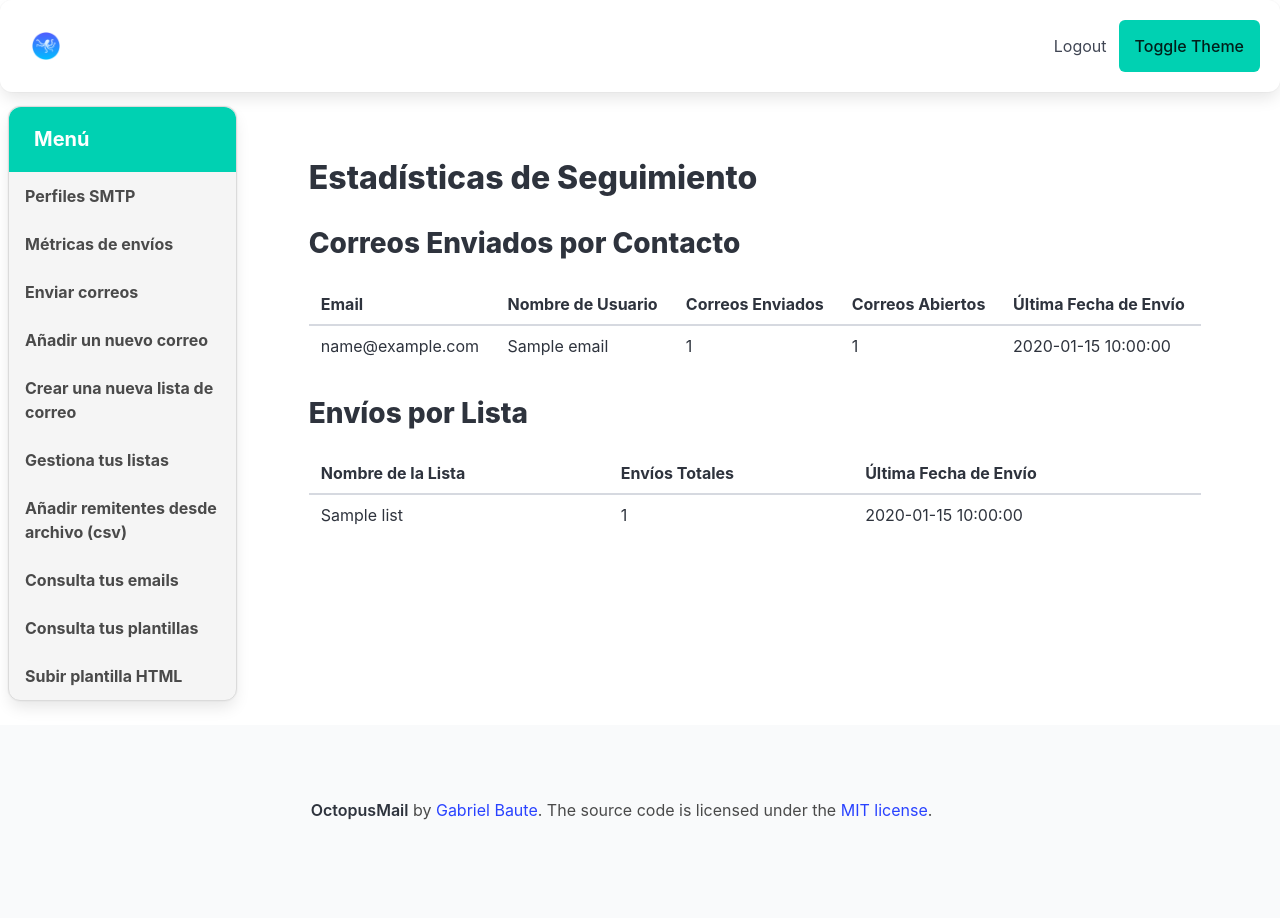
After one commit to gabrielbaute/octopusmail, a Flask app: page /tracking_statistics in a window 1280 px wide. The commit adds this page. Run offline with Flask 3, Linux system fonts and the light colour scheme; a user stored in the database is signed in; tables that the repository leaves empty hold one stand-in row (values such as "Sample post").

Commit message:
Pixel de seguimiento

```diff
--- a/app/routes/__init__.py
+++ b/app/routes/__init__.py
@@ -4,6 +4,7 @@ from .email_routes import email_bp
 from .lists_routes import lists_bp
 from .smtp_routes import smtp_bp
 from .template_routes import templates_bp
+from .tracking_routes import tracking_bp
 
 def register_blueprints(app):
     app.register_blueprint(auth_bp)
@@ -11,3 +12,4 @@ def register_blueprints(app):
     app.register_blueprint(lists_bp)
     app.register_blueprint(smtp_bp)
     app.register_blueprint(templates_bp)
+    app.register_blueprint(tracking_bp)
--- /dev/null
+++ b/app/routes/tracking_routes.py
@@ -0,0 +1,22 @@
+from flask import Blueprint, render_template
+from flask_login import login_required
+from ..db import session
+from ..models import Email, List
+
+tracking_bp=Blueprint("tracking", __name__)
+
+# Ruta para el pixel de seguimiento
+@tracking_bp.route('/track_open/<int:email_id>')
+def track_open(email_id):
+    email=session.query(Email).get(email_id)
+    email.open_count += 1  # Incrementar el contador de aperturas
+    session.commit()
+    return '', 204  # Responder con un status 204 No Content
+
+# Ruta para mostrar las estadísticas de seguimiento
+@tracking_bp.route("/tracking_statistics")
+@login_required
+def tracking_statistics():
+    emails=session.query(Email).all()
+    lists=session.query(List).all()
+    return render_template("tracking_statistics.html", emails=emails, lists=lists)
--- a/app/templates/base.html
+++ b/app/templates/base.html
@@ -64,6 +64,7 @@
             <ul class="panel">
                 <p class="panel-heading">Menú</p>
                 <li><a class="panel-block" href="{{ url_for('smtp.show_smtp_profiles') }}">Perfiles SMTP</a></li>
+                <li><a class="panel-block" href="{{ url_for('tracking.tracking_statistics') }}">Métricas de envíos</a></li>
                 <li><a class="panel-block" href="{{ url_for('email.send_email_form') }}">Enviar correos</a></li>
                 <li><a class="panel-block" href="{{ url_for('email.add_email') }}">Añadir un nuevo correo</a></li>
                 <li><a class="panel-block" href="{{ url_for('list.create_list') }}">Crear una nueva lista de correo</a></li>
--- /dev/null
+++ b/app/templates/tracking_statistics.html
@@ -0,0 +1,55 @@
+{% extends "base.html" %}
+
+{% block title %}Estadísticas de Seguimiento{% endblock %}
+
+{% block content %}
+<section class="section">
+    <div class="container">
+        <h1 class="title">Estadísticas de Seguimiento</h1>
+
+        <h2 class="subtitle">Correos Enviados por Contacto</h2>
+        <table class="table is-fullwidth is-striped">
+            <thead>
+                <tr>
+                    <th>Email</th>
+                    <th>Nombre de Usuario</th>
+                    <th>Correos Enviados</th>
+                    <th>Correos Abiertos</th>
+                    <th>Última Fecha de Envío</th>
+                </tr>
+            </thead>
+            <tbody>
+                {% for email in emails %}
+                <tr>
+                    <td>{{ email.email }}</td>
+                    <td>{{ email.name }}</td>
+                    <td>{{ email.sent_count }}</td>
+                    <td>{{ email.open_count }}</td>
+                    <td>{% if email.send_dates %}{{ email.send_dates[-1].timestamp }}{% else %}N/A{% endif %}</td>
+                </tr>
+                {% endfor %}
+            </tbody>
+        </table>
+
+        <h2 class="subtitle">Envíos por Lista</h2>
+        <table class="table is-fullwidth is-striped">
+            <thead>
+                <tr>
+                    <th>Nombre de la Lista</th>
+                    <th>Envíos Totales</th>
+                    <th>Última Fecha de Envío</th>
+                </tr>
+            </thead>
+            <tbody>
+                {% for list in lists %}
+                <tr>
+                    <td>{{ list.name }}</td>
+                    <td>{{ list.send_count }}</td>
+                    <td>{% if list.send_dates %}{{ list.send_dates[-1].timestamp }}{% else %}N/A{% endif %}</td>
+                </tr>
+                {% endfor %}
+            </tbody>
+        </table>
+    </div>
+</section>
+{% endblock %}
--- a/core/templates/mail_template.html
+++ b/core/templates/mail_template.html
@@ -61,10 +61,13 @@
             <p>Este es un correo de prueba que hemos diseñado para ti.</p>
             <p>Esperamos que encuentres útil esta plantilla y te ayude a mejorar tus correos electrónicos.</p>
             <a href="#" class="button">Más Información</a>
+            <img src="{{ url_for('track_open', email_id=email.id, _external=True) }}" alt="" width="1" height="1">
         </div>
         <div class="footer">
             <p>&copy; 2024 Tu Empresa. Todos los derechos reservados.</p>
         </div>
     </div>
+    <!-- Pixel de seguimiento -->
+
 </body>
 </html>
```
Also changed, not shown: app/models.py (+16 -1 lines), app/routes/email_routes.py (+27 -1 lines).
